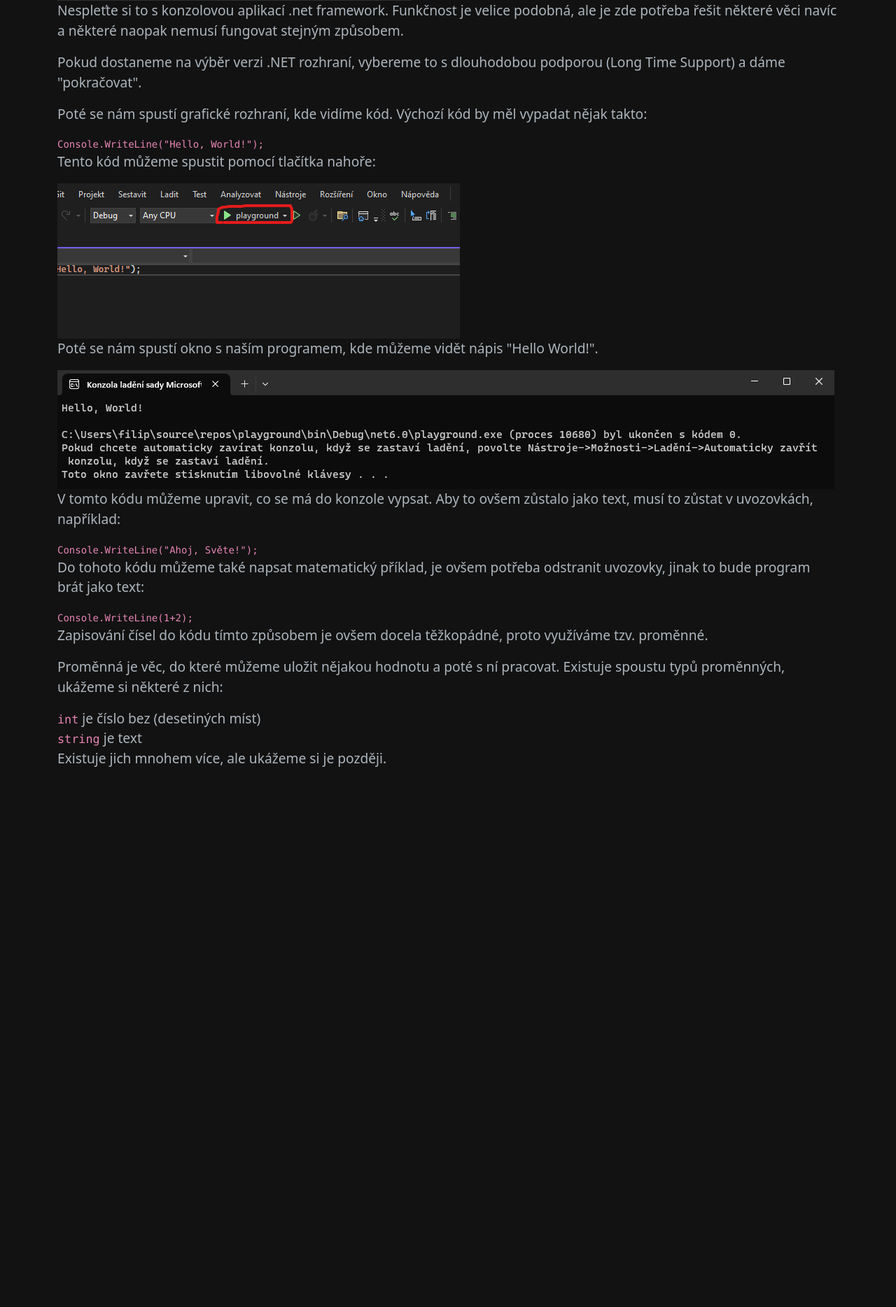
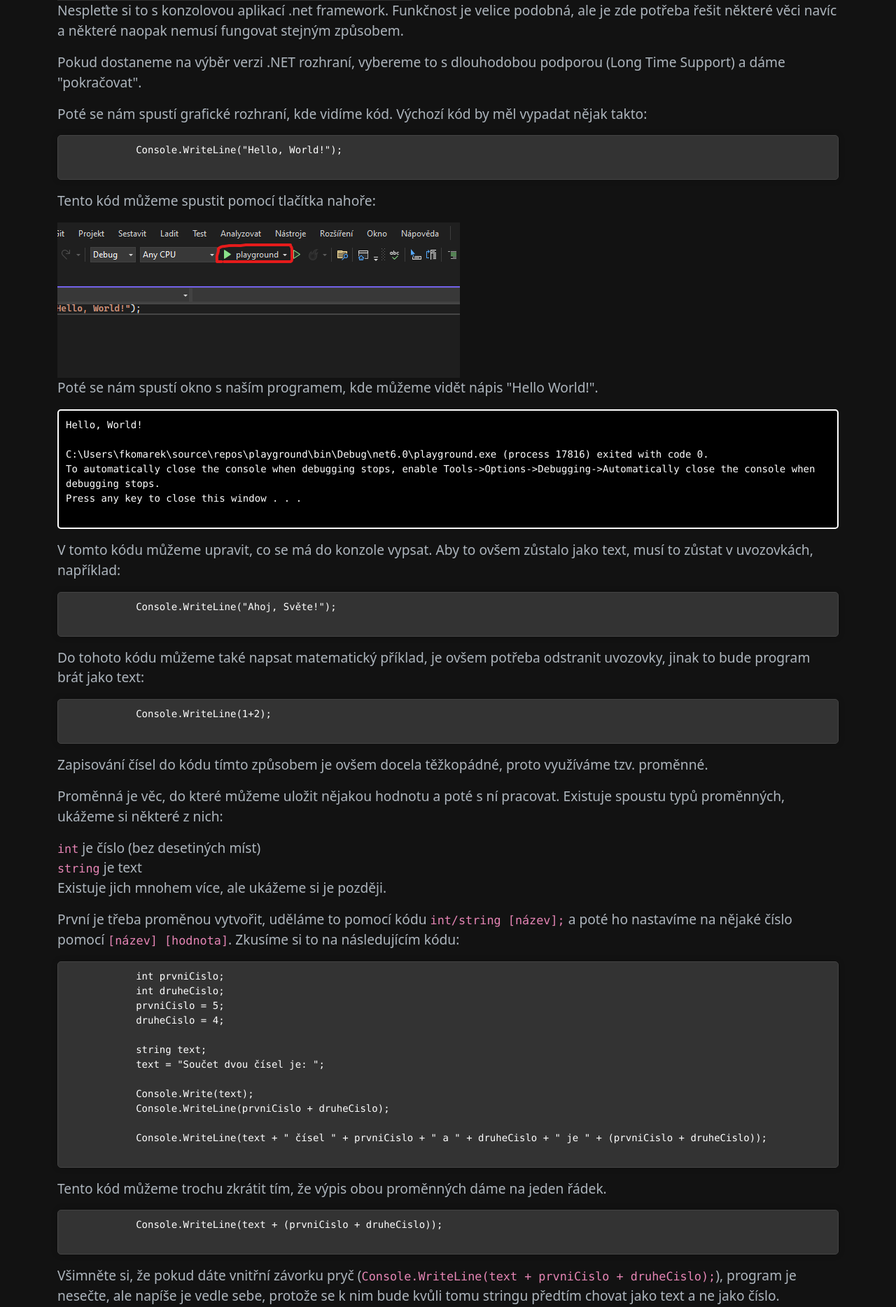
Before and after one commit to filip2cz/ddm.fkomarek.eu, a PHP site: page /programovani/2001/index.html in a window 1280 px wide. Shown: the part 402-2270 px from the top of the page at 70% size. Before the commit the page ends 1498 px from the top, so only its background shows below. Run offline with PHP 8.4, Linux system fonts and the light colour scheme.

Commit message:
ADD: readline a práce s proměnými

```diff
--- a/main.css
+++ b/main.css
@@ -11,6 +11,47 @@ body {
     background-color: #121212 !important;
 }
 
-p{
+p {
     font-size: larger;
 }
+
+pre.output {
+    background-color: #000;
+    color: white;
+    /* Barva textu v cmd.exe je obvykle světle zelená */
+    font-family: Consolas, monospace;
+    /* Písmo podobné Consolas (použité v cmd.exe) */
+    font-size: 14px;
+    /* Velikost písma */
+    line-height: 1.5;
+    /* Výška řádku */
+    padding: 10px;
+    /* Odsazení uvnitř prvku <pre> */
+    border: 2px solid white;
+    /* Okraj selené barvy */
+    border-radius: 5px;
+    /* Zakulacené rohy */
+    white-space: pre-wrap;
+    /* Umožní zalamování dlouhých řádků */
+}
+
+pre.vs-code {
+    background-color: #333;
+    /* Barva pozadí, tmavý šedý */
+    color: #fff;
+    /* Barva textu, bílá */
+    font-family: 'Consolas', 'Monaco', monospace;
+    /* Písmo podobné Consolas nebo Monaco */
+    font-size: 14px;
+    /* Velikost písma */
+    line-height: 1.5;
+    /* Výška řádku */
+    padding: 10px;
+    /* Odsazení uvnitř prvku <pre> */
+    border: 1px solid #444;
+    /* Okraj kolem prvku */
+    border-radius: 5px;
+    /* Zakulacené rohy */
+    box-shadow: 0 0 10px rgba(0, 0, 0, 0.2);
+    /* Stín pro efekt hloubky */
+}
--- a/programovani/2001/index.html
+++ b/programovani/2001/index.html
@@ -41,11 +41,14 @@
             některé věci navíc a některé naopak nemusí fungovat stejným způsobem.
         </p>
 
-        <p>Pokud dostaneme na výběr verzi .NET rozhraní, vybereme to s dlouhodobou podporou (Long Time Support) a dáme "pokračovat".</p>
+        <p>Pokud dostaneme na výběr verzi .NET rozhraní, vybereme to s dlouhodobou podporou (Long Time Support) a dáme
+            "pokračovat".</p>
 
         <p>Poté se nám spustí grafické rozhraní, kde vidíme kód. Výchozí kód by měl vypadat nějak takto:</p>
 
-        <code>Console.WriteLine("Hello, World!");</code>
+        <pre class="vs-code">
+            Console.WriteLine("Hello, World!");
+        </pre>
 
         <p>Tento kód můžeme spustit pomocí tlačítka nahoře:</p>
 
@@ -53,19 +56,27 @@
 
         <p>Poté se nám spustí okno s naším programem, kde můžeme vidět nápis "Hello World!".</p>
 
-        <img src="4.png">
+        <pre class="output">
+Hello, World!
 
-        <p>V tomto kódu můžeme upravit, co se má do konzole vypsat. Aby to ovšem zůstalo jako text, musí to zůstat v uvozovkách, například:</p>
+C:\Users\fkomarek\source\repos\playground\bin\Debug\net6.0\playground.exe (process 17816) exited with code 0.
+To automatically close the console when debugging stops, enable Tools->Options->Debugging->Automatically close the console when debugging stops.
+Press any key to close this window . . .
+        </pre>
 
-        <code>
+        <p>V tomto kódu můžeme upravit, co se má do konzole vypsat. Aby to ovšem zůstalo jako text, musí to zůstat v
+            uvozovkách, například:</p>
+
+        <pre class="vs-code">
             Console.WriteLine("Ahoj, Světe!");
-        </code>
+        </pre>
 
-        <p>Do tohoto kódu můžeme také napsat matematický příklad, je ovšem potřeba odstranit uvozovky, jinak to bude program brát jako text:</p>
+        <p>Do tohoto kódu můžeme také napsat matematický příklad, je ovšem potřeba odstranit uvozovky, jinak to bude
+            program brát jako text:</p>
 
-        <code>
+        <pre class="vs-code">
             Console.WriteLine(1+2);
-        </code>
+        </pre>
 
         <p>Zapisování čísel do kódu tímto způsobem je ovšem docela těžkopádné, proto využíváme tzv. proměnné.</p>
 
@@ -75,10 +86,71 @@
         </p>
 
         <p>
-            <code>int</code> je číslo bez (desetiných míst)<br>
+            <code>int</code> je číslo (bez desetiných míst)<br>
             <code>string</code> je text<br>
             Existuje jich mnohem více, ale ukážeme si je později.
         </p>
+
+        <p>
+            První je třeba proměnou vytvořit, uděláme to pomocí kódu <code>int/string [název];</code>
+            a poté ho nastavíme na nějaké číslo pomocí <code>[název] [hodnota]</code>.
+            Zkusíme si to na následujícím kódu:
+        </p>
+
+        <pre class="vs-code">
+            int prvniCislo;
+            int druheCislo;
+            prvniCislo = 5;
+            druheCislo = 4;
+
+            string text;
+            text = "Součet dvou čísel je: ";
+
+            Console.Write(text);
+            Console.WriteLine(prvniCislo + druheCislo);
+
+            Console.WriteLine(text + " čísel " + prvniCislo + " a " + druheCislo + " je " + (prvniCislo + druheCislo));
+        </pre>
+
+        <p>Tento kód můžeme trochu zkrátit tím, že výpis obou proměnných dáme na jeden řádek.</p>
+
+        <pre class="vs-code">
+            Console.WriteLine(text + (prvniCislo + druheCislo));
+        </pre>
+
+        <p>
+            Všimněte si, že pokud dáte vnitřní závorku pryč
+            (<code>Console.WriteLine(text + prvniCislo + druheCislo);</code>), program je nesečte,
+            ale napíše je vedle sebe, protože se k nim bude kvůli tomu stringu předtím chovat jako text a ne jako číslo.
+        </p>
+
+        <p>
+            Dále můžeme brát výstup od uživatele a zapisovat ho do proměnné, můžeme si to ukázat na tomto kódu:
+        </p>
+
+        <pre class="vs-code">
+            Console.Write("Zadejte vaše jméno: ");
+            string jmeno = Console.ReadLine();
+            Console.WriteLine("Vaše jméno je: " + jmeno);
+        </pre>
+
+        <p>Výstup by měl vypadat nějak takto:</p>
+
+        <pre class="output">
+            Zadejte vaše jméno: Filip
+            Vaše jméno je: Filip
+        </pre>
+
+        <p>Pokud budeme brát číslo, musíme ho první převést z textu na číslo:</p>
+
+        <pre class="vs-code">
+            Console.Write("Zadejte váš věk: ");
+            int cislo = Convert.ToInt32(Console.ReadLine());
+            Console.WriteLine("Váš věk je: " + cislo);
+            Console.WriteLine("Za dva roky váš věk bude: " + (cislo + 2));
+        </pre>
+
+        <!-- <p>Další věc, která je naprosto základní pro programování jsou podmínky.</p> -->
 
     </div>
 
```
Also changed, not shown: programovani/2001/4.png (deleted).
